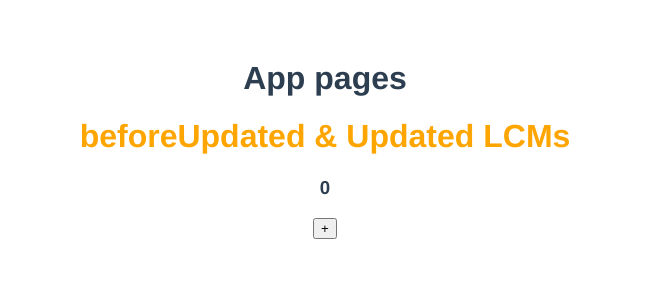
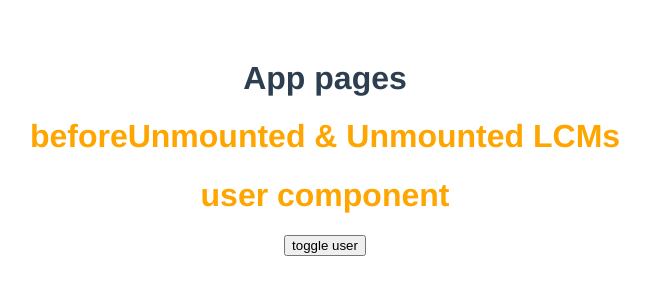
Before and after one commit to simonvista/Vue3, a Vue app: page / in a window 1280 px wide. Shown: the top 300 px of the page, without its empty margins (315-965 px from the left). Built offline with nearby package versions, Linux system fonts and the light colour scheme.

Commit message:
37-0000 is done

```diff
--- a/src/components/Home.vue
+++ b/src/components/Home.vue
@@ -1,28 +1,24 @@
 <template>
-  <h1>beforeUpdated & Updated LCMs</h1>
-  <h3 ref="count">{{ counter }}</h3>
-  <button @click="counter = counter + 1">+</button>
+  <h1>beforeUnmounted & Unmounted LCMs</h1>
+  <User v-if="show" />
+  <button @click="show = !show">toggle user</button>
 </template>
 
 <script>
+import User from "./User.vue";
+
 export default {
-  components: {},
+  components: {
+    User,
+  },
   name: "Home",
   data() {
     return {
-      counter: 0,
+      show: true,
     };
   },
   computed: {},
   methods: {},
-  beforeUpdate() {
-    console.warn("beforeUpdate", this.counter); // 1
-    console.warn("beforeUpdate", this.$refs["count"].textContent); // 0
-  },
-  updated() {
-    console.warn("updated", this.counter); //1
-    console.warn("updated", this.$refs["count"].textContent); //1
-  },
 };
 </script>
 
--- /dev/null
+++ b/src/components/User.vue
@@ -0,0 +1,15 @@
+<template>
+  <h1 ref="unmount">user component</h1>
+</template>
+
+<script>
+export default {
+  name: "User",
+  beforeUnmount() {
+    console.warn("beforeUnmount", this.$refs["unmount"]); // beforeUnmount <h1...>user component</h1>
+  },
+  unmounted() {
+    console.warn("unmounted", this.$refs["unmount"]); // unmounted null
+  },
+};
+</script>
```
